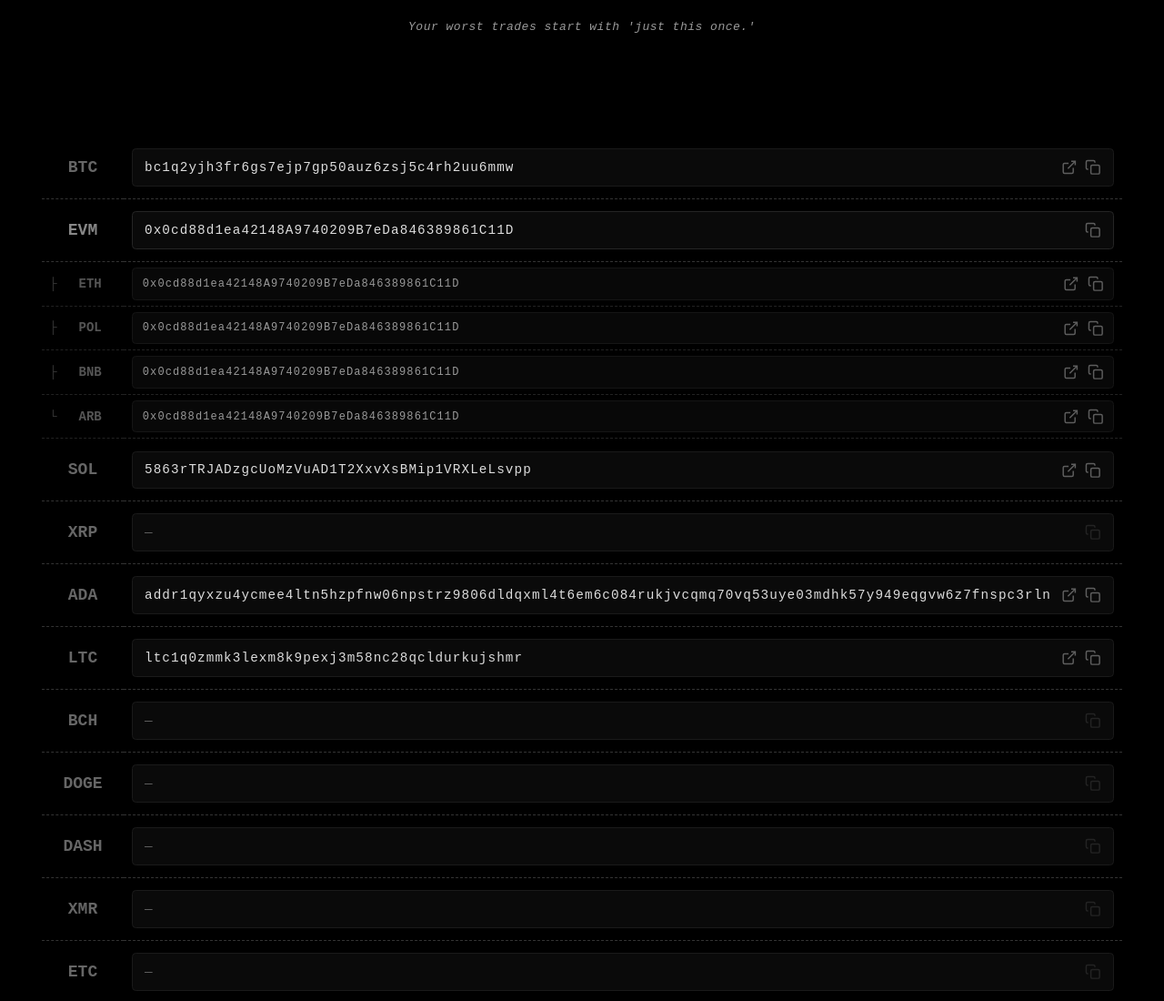
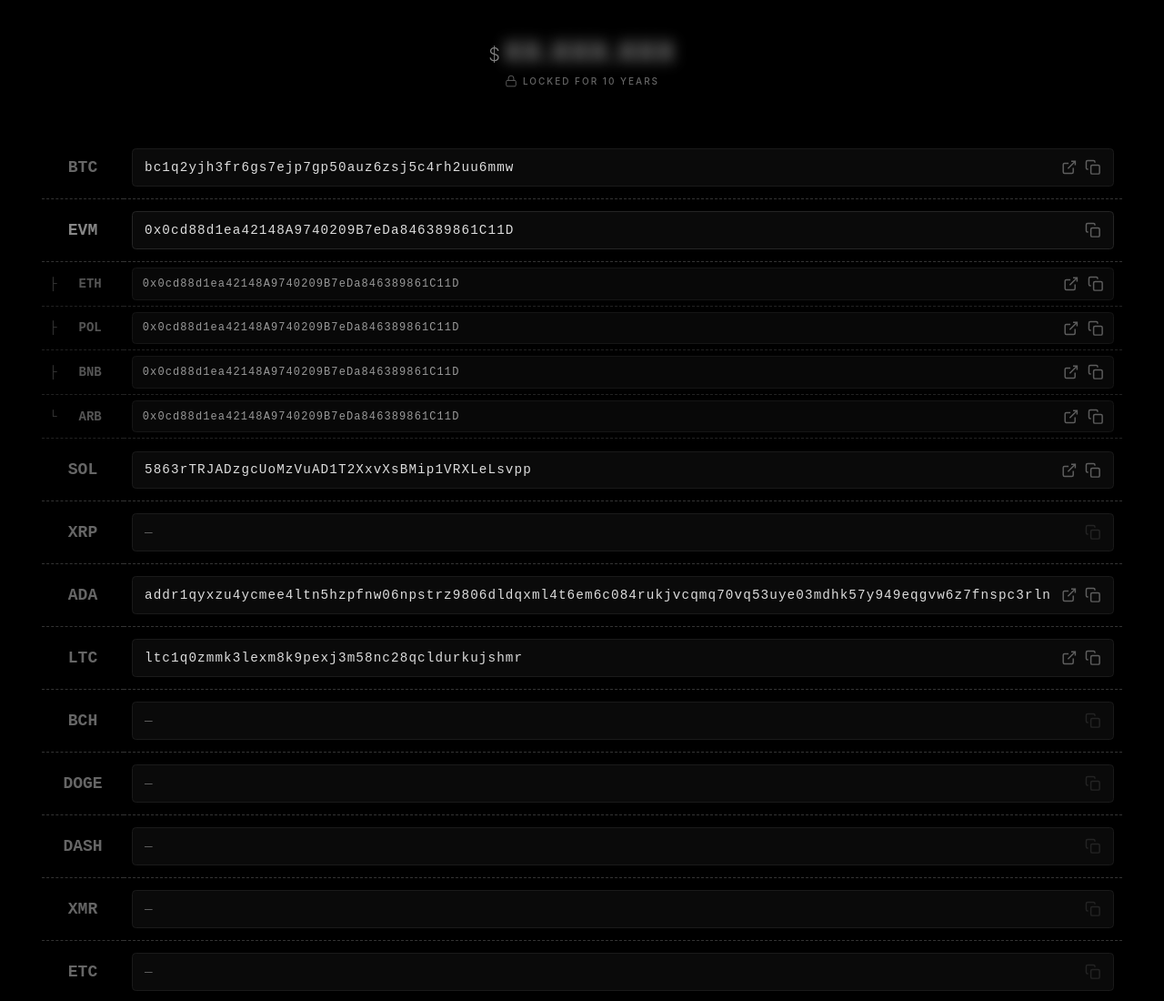
Before and after one commit to hlixli/pipopo, a plain HTML site: page index.html in a window 1280 px wide. Shown: the top 1100 px of the page at 91% size. Drawn offline with Linux system fonts and the light colour scheme.

Commit message:
Update index.html

```diff
--- a/index.html
+++ b/index.html
@@ -196,22 +196,72 @@
     font-size: 12px;
     color: #999;
   }
-  .quote-container {
+  .vault-container {
     position: fixed;
     top: 0;
     left: 0;
     right: 0;
-    padding: 22px;
+    height: 16vh;
+    display: flex;
+    align-items: center;
+    justify-content: center;
+    padding: 15px;
     padding-top: max(22px, env(safe-area-inset-top));
-    text-align: center;
+  }
+  .vault-box {
+    display: flex;
+    flex-direction: column;
+    align-items: center;
+    gap: 8px;
+  }
+  .vault-balance {
+    display: flex;
+    align-items: baseline;
+    gap: 4px;
+    font-family: -apple-system, BlinkMacSystemFont, 'SF Pro Display', 'Segoe UI', sans-serif;
+  }
+  .currency {
+    color: #fff;
+    font-size: 20px;
+    font-weight: 300;
+    opacity: 0.5;
+  }
+  .amount {
+    color: #fff;
+    font-size: 28px;
+    font-weight: 600;
+    letter-spacing: 1px;
+  }
+  .amount.blur {
+    filter: blur(8px);
+    user-select: none;
+    opacity: 0.7;
+  }
+  .vault-lock {
+    display: flex;
+    align-items: center;
+    gap: 6px;
+    opacity: 0.4;
+  }
+  .lock-icon {
+    width: 14px;
+    height: 14px;
+    color: #fff;
+  }
+  .lock-text {
+    color: #fff;
+    font-size: 10px;
+    font-weight: 500;
+    letter-spacing: 2px;
+    font-family: -apple-system, BlinkMacSystemFont, 'SF Pro Display', 'Segoe UI', sans-serif;
   }
   .quote {
     color: #fff;
-    font-size: 13px;
-    font-style: italic;
+    font-size: 15px;
     opacity: 0.6;
     letter-spacing: 0.5px;
     margin: 0;
+    text-align: center;
   }
   @media (max-width: 768px) {
     .addr-full {
@@ -242,32 +292,26 @@
 </head>
 <body>
 
-<div class="quote-container">
-  <p class="quote" id="randomQuote"></p>
+<div class="vault-container">
+  <div class="vault-box">
+    <div class="vault-balance">
+      <span class="currency">$</span>
+      <span class="amount blur">XX.XXX.XXX</span>
+    </div>
+    <div class="vault-lock">
+      <svg class="lock-icon" viewBox="0 0 24 24" fill="none" stroke="currentColor" stroke-width="1.5">
+        <rect x="3" y="11" width="18" height="11" rx="2" ry="2"/>
+        <path d="M7 11V7a5 5 0 0 1 10 0v4"/>
+      </svg>
+      <span class="lock-text">LOCKED FOR 10 YEARS</span>
+    </div>
+  </div>
 </div>
 
 <table>
 </table>
 
 <script>
-  // Цитаты
-  const quotes = [
-    "Emotions are expensive—discipline is cheaper.",
-    "If you feel urgency, you've already lost clarity.",
-    "Revenge trading is just paying tuition in cash.",
-    "Don't make money decisions with an elevated heart rate.",
-    "Impulse is a fee you don't see on the statement.",
-    "Protect capital first; profits come second.",
-    "If you can't explain the move, don't make the move.",
-    "A good plan beats a strong feeling.",
-    "The market punishes speed more than mistakes.",
-    "Boredom and anger are not strategies.",
-    "Pause. Breathe. Then decide.",
-    "Your worst trades start with 'just this once.'"
-  ];
-
-  document.getElementById('randomQuote').textContent = quotes[Math.floor(Math.random() * quotes.length)];
-
   // ========================================
   // НАСТРОЙКИ: ДОБАВЬ СЮДА СВОИ АДРЕСА
   // (Только сети, поддерживаемые Trezor)
```
